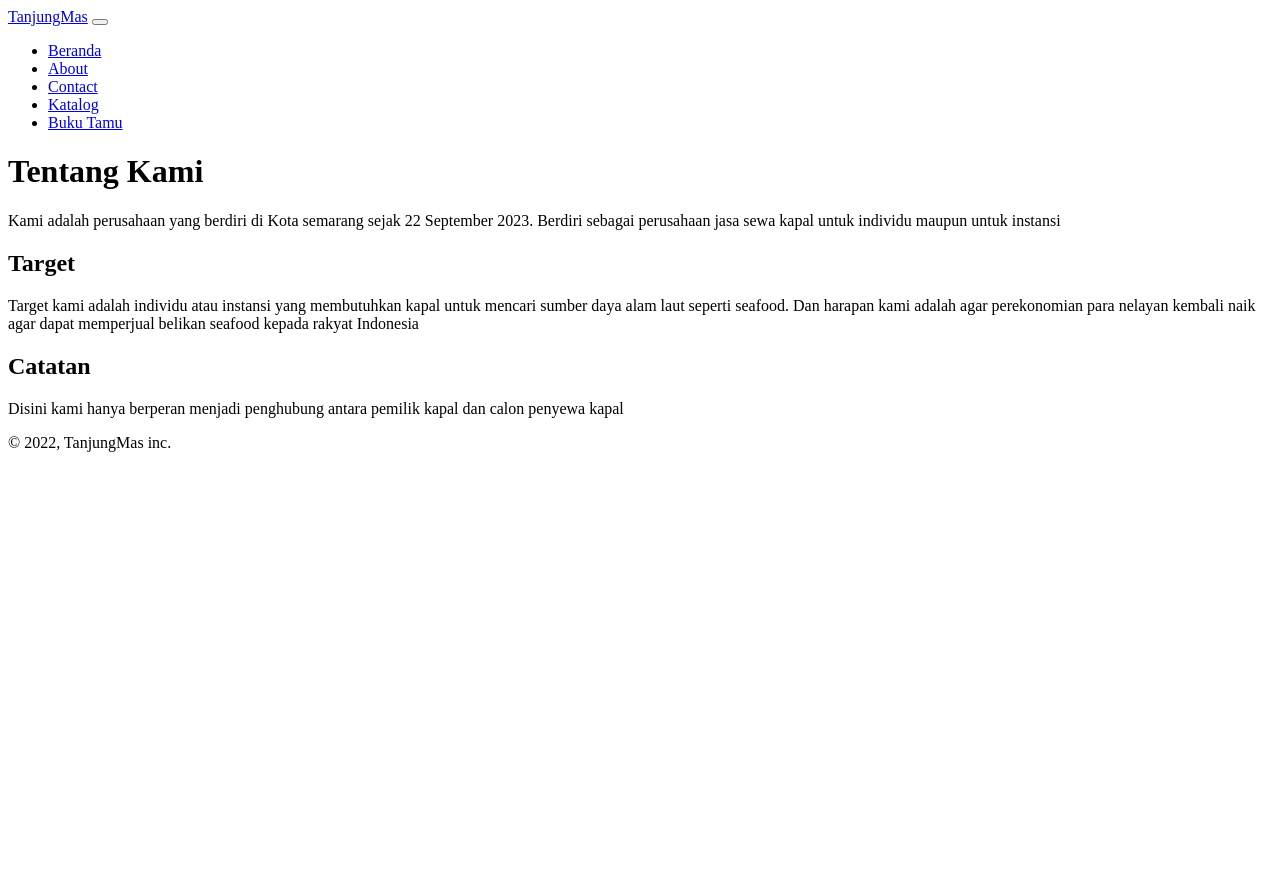
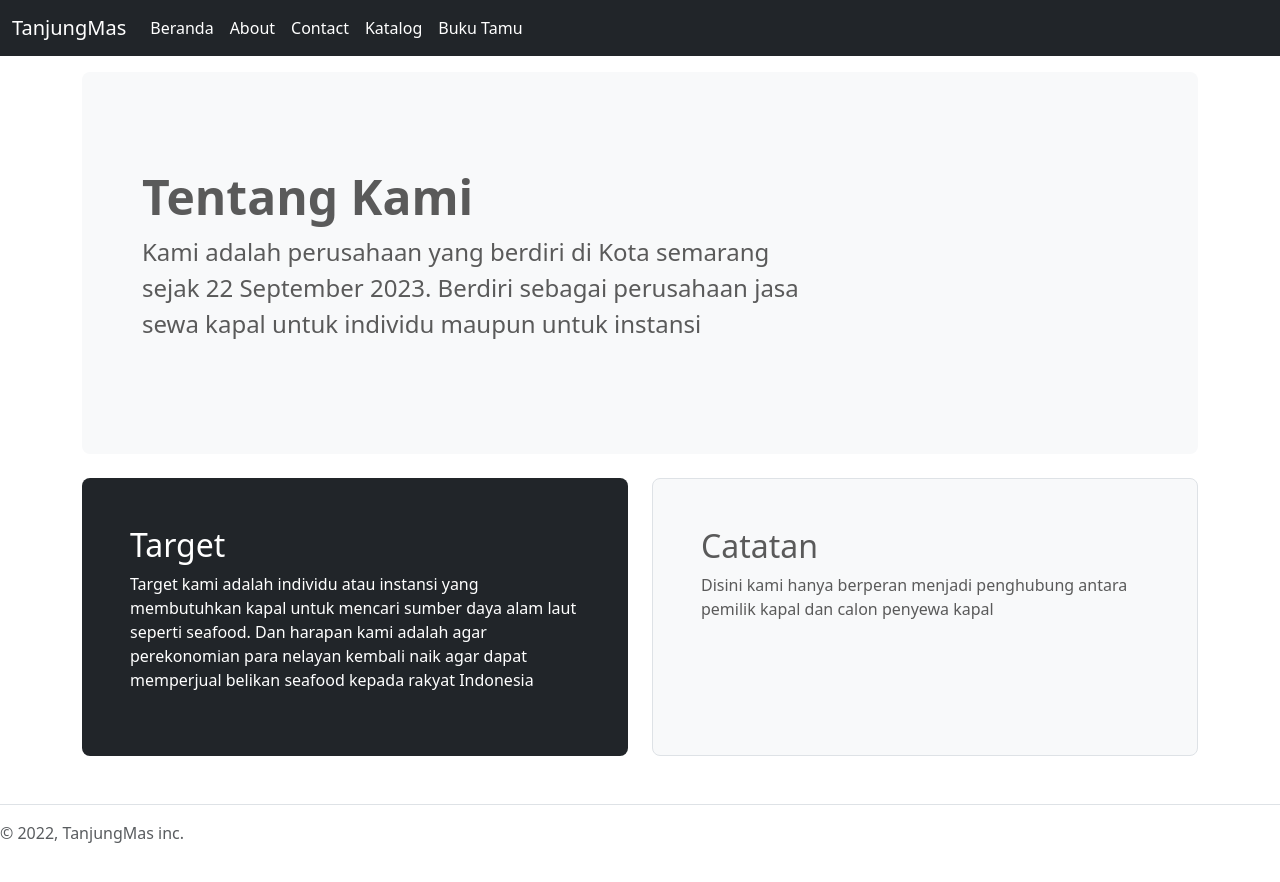
Before and after one commit to calioralam/20221-4323-penyewaan_kapal_nelayan_berbasis_website, a plain HTML site: page application/about.html in a window 1280 px wide. Before the commit the page ends 800 px from the top, so only its background shows below. Drawn offline with nearby package versions, Linux system fonts and the light colour scheme; files that its build step writes are made by us from their sources; the site is published under a folder, as on GitHub Pages, so addresses that start at the root find nothing.

Commit message:
Update about.html

```diff
--- a/application/about.html
+++ b/application/about.html
@@ -8,8 +8,8 @@
     <meta name="generator" content="Hugo 0.84.0">
     <title>TanjungMas-About</title>
     <link rel="canonical" href="https://getbootstrap.com/docs/5.0/examples/carousel/">
-    <link href="/application/css/bootstrap.min.css" rel="stylesheet">
-    <link href="/application/css/carousel.css" rel="stylesheet">
+    <link href="application/css/bootstrap.min.css" rel="stylesheet">
+    <link href="application/css/carousel.css" rel="stylesheet">
     <style>
       .bd-placeholder-img {
         font-size: 1.125rem;
@@ -38,10 +38,10 @@
         <div class="collapse navbar-collapse" id="navbarCollapse">
           <ul class="navbar-nav me-auto mb-2 mb-md-0">
             <li class="nav-item">
-              <a class="nav-link active" aria-current="page" href=".../index.html">Beranda</a>
+              <a class="nav-link active" aria-current="page" href="../index.html">Beranda</a>
             </li>
             <li class="nav-item">
-              <a class="nav-link active" aria-current="page" href="/application/about.html">About</a>
+              <a class="nav-link active" aria-current="page" href="application/about.html">About</a>
             </li>
             <li class="nav-item">
               <a class="nav-link active" aria-current="page" href="#">Contact</a>
@@ -92,7 +92,7 @@
           </div>
         </div>
 </main>
-    <script src="/application/js/bootstrap.bundle.min.js"></script>
+    <script src="application/js/bootstrap.bundle.min.js"></script>
   </body>
   <footer class="pt-3 mt-4 text-muted border-top">
     <p>&copy; 2022, TanjungMas inc.</p>
```
